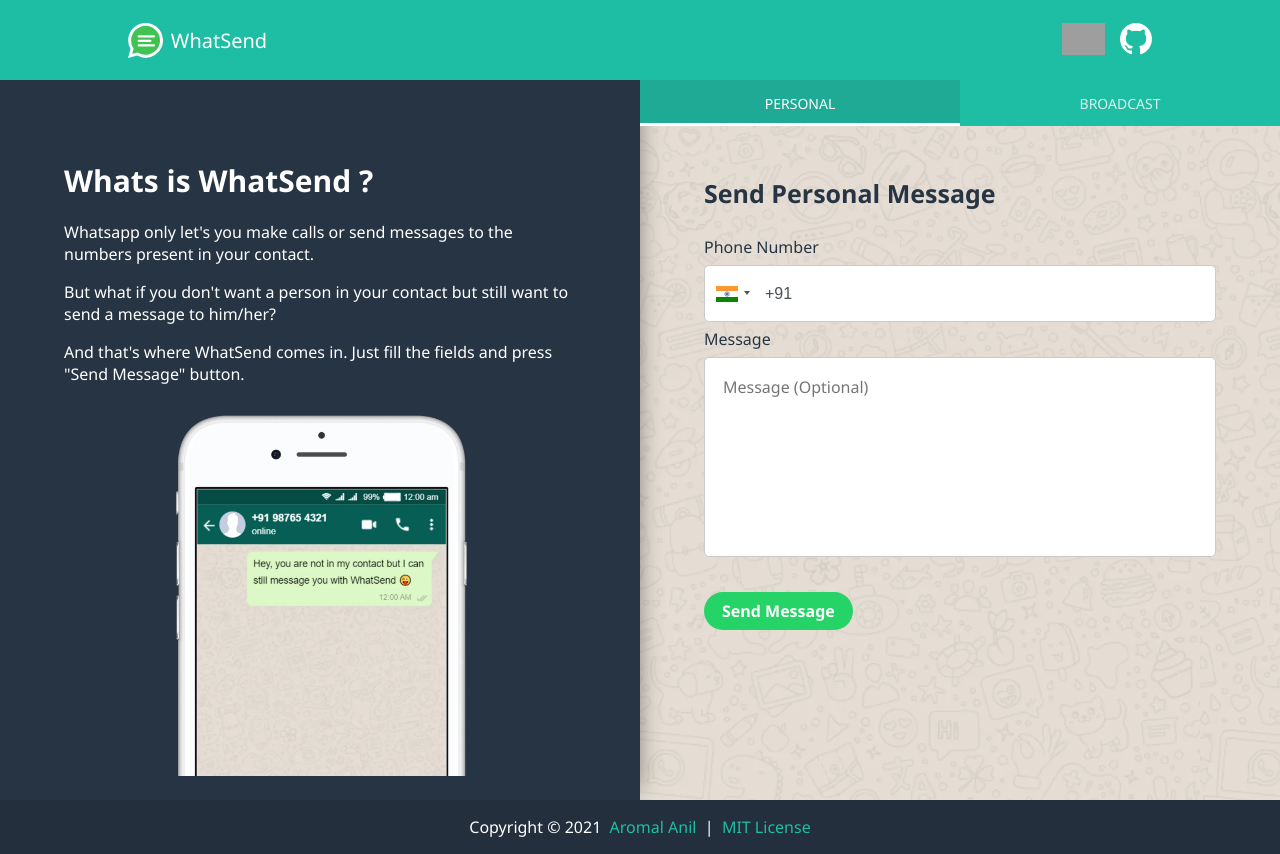
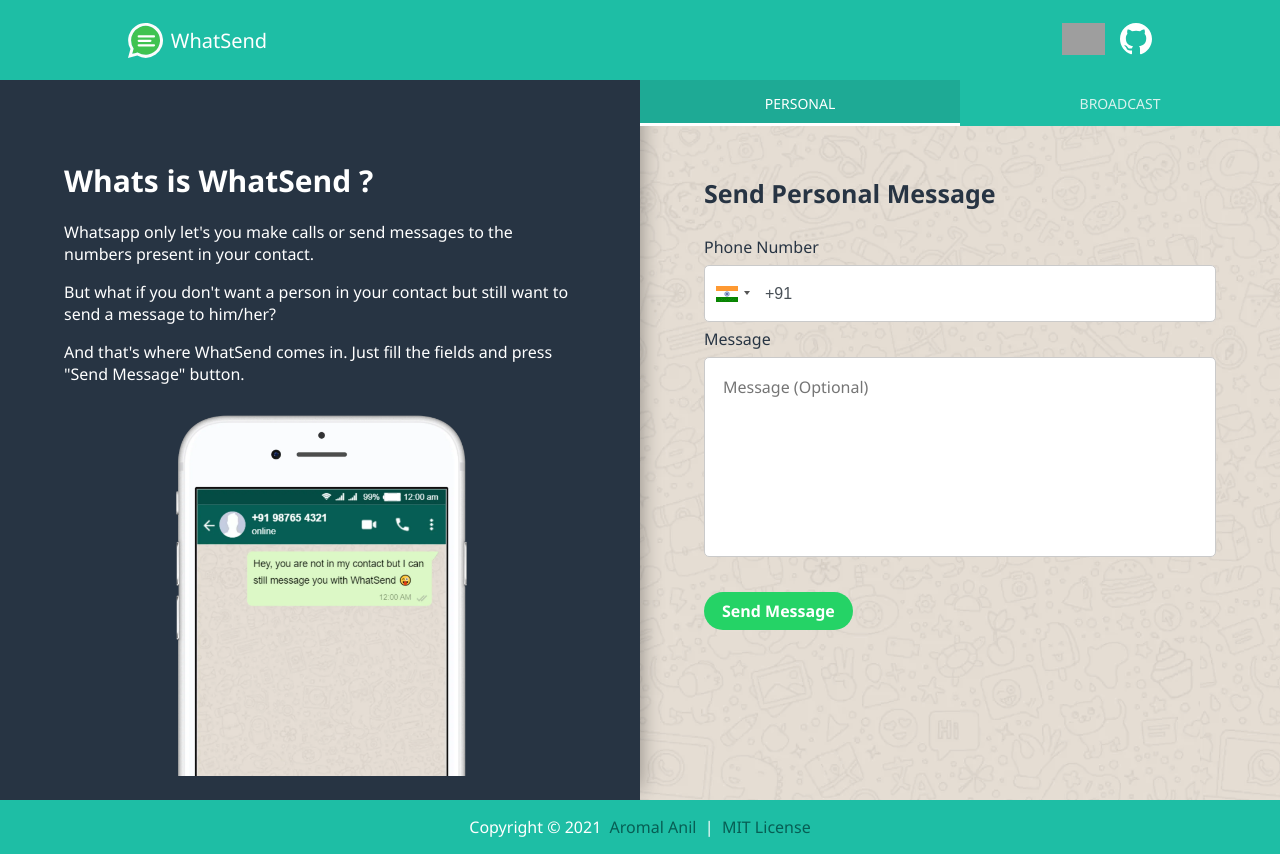
Before and after one commit to aromalanil/WhatSend, a React (Create React App) app: page / in a window 1280 px wide. Built offline with nearby package versions, Linux system fonts and the light colour scheme; grey boxes are pictures that could not be loaded.

Commit message:
Fix: header and footer color

```diff
--- a/src/index.css
+++ b/src/index.css
@@ -15,7 +15,7 @@
   --light-grey: #27344367;
   --darkest-grey: #232f3c;
   --nav-height: 8rem;
-  --font: 'Segoe UI', Tahoma, Geneva, Verdana, sans-serif;
+  --font: "Segoe UI", Tahoma, Geneva, Verdana, sans-serif;
 }
 html {
   font-size: 10px;
@@ -27,7 +27,7 @@
   margin: 0;
   font-family: var(--font);
   background-size: 600px 1102px;
-  background-image: url('./img/whatsapp_background.webp');
+  background-image: url("./img/whatsapp_background.webp");
 }
 body * {
   transition: 0.3s ease;
@@ -41,7 +41,7 @@
   --dark-mode-white: #e1e2e3;
   --dark-mode-dull-white: #b4b4b4;
   background-size: 400px 680px;
-  background-image: url('./img/whatsapp_background_dark.webp');
+  background-image: url("./img/whatsapp_background_dark.webp");
 }
 
 a {
@@ -102,14 +102,14 @@
   font-weight: 500;
 }
 
-.nav-links{
+.nav-links {
   display: flex;
   gap: 1.5rem;
 }
-.theme-toggle{
+.theme-toggle {
   cursor: pointer;
 }
-.theme-icon{
+.theme-icon {
   height: 3.2rem;
 }
 
@@ -125,7 +125,7 @@
 .description {
   width: 50%;
   background-color: var(--dark-grey);
-  padding:  6rem 5%;
+  padding: 6rem 5%;
   padding-bottom: 0;
   color: var(--white);
 }
@@ -192,7 +192,7 @@
 }
 
 .active-tab::after {
-  content: '';
+  content: "";
   position: absolute;
   bottom: 0;
   left: 0;
@@ -288,7 +288,7 @@
   background-color: #262d31 !important;
   color: var(--dark-mode-white) !important;
 }
-.dark .dial-code{
+.dark .dial-code {
   color: var(--dark-mode-white) !important;
 }
 
@@ -318,9 +318,9 @@
   height: 100%;
 }
 
-.dark .overlay{
+.dark .overlay {
   background-color: #000;
-  opacity: .65;
+  opacity: 0.65;
 }
 
 .alert {
@@ -335,11 +335,12 @@
   transform: translate(-50%, -50%);
   height: fit-content;
   width: 400px;
-  box-shadow: 0 17px 50px 0 rgba(0, 0, 0, 0.19), 0 12px 15px 0 rgba(0, 0, 0, 0.24);
+  box-shadow: 0 17px 50px 0 rgba(0, 0, 0, 0.19),
+    0 12px 15px 0 rgba(0, 0, 0, 0.24);
   z-index: 999;
 }
-.dark .alert{
-  background-color: #3B4042;
+.dark .alert {
+  background-color: #3b4042;
 }
 .alert h3 {
   font-size: 2rem;
@@ -360,9 +361,9 @@
   text-transform: uppercase;
   color: var(--light-green);
 }
-.dark .alert-btn{
+.dark .alert-btn {
   opacity: 1;
-  color: #00AF9D;
+  color: #00af9d;
 }
 .alert-btn:active {
   filter: brightness(1.1);
@@ -377,26 +378,27 @@
   color: white;
   background-color: var(--light-green);
 }
-.dark .primary{
-  color:black;
-  background-color: #00AF9D;
+.dark .primary {
+  color: black;
+  background-color: #00af9d;
 }
 
 footer {
   position: relative;
   z-index: 997;
-  background-color: var(--darkest-grey);
+  background-color: var(--green);
   display: flex;
   align-items: center;
   justify-content: center;
   color: var(--white);
 }
-.dark footer{
+.dark footer {
   background-color: var(--dark-mode-grey-dark);
-  color:var(--dark-mode-white)
+  color: var(--dark-mode-white);
 }
 footer a {
-  color: var(--green);
+  font-weight: 500;
+  color: var(--dark-green);
 }
 
 @media only screen and (min-width: 950px) {
```
Also changed, not shown: 1 other file (tests, documents, lock files or other folders).
